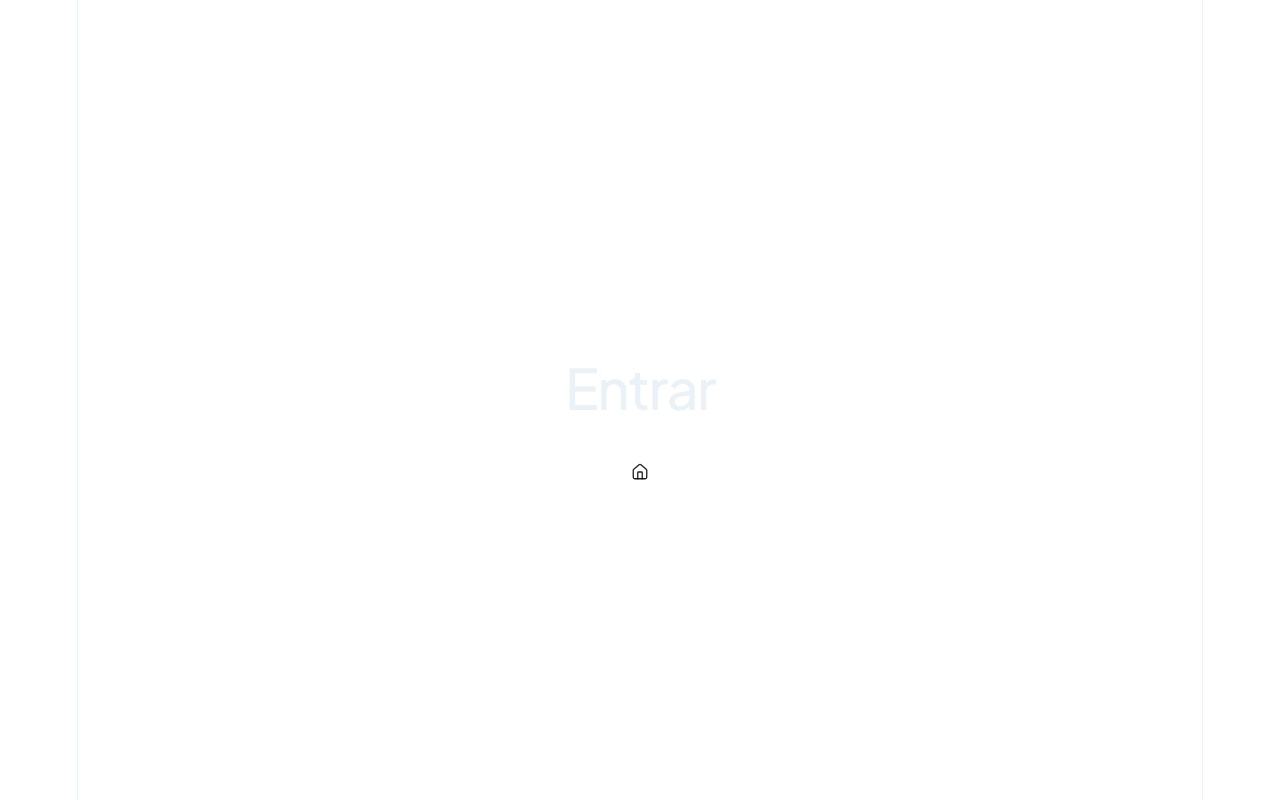
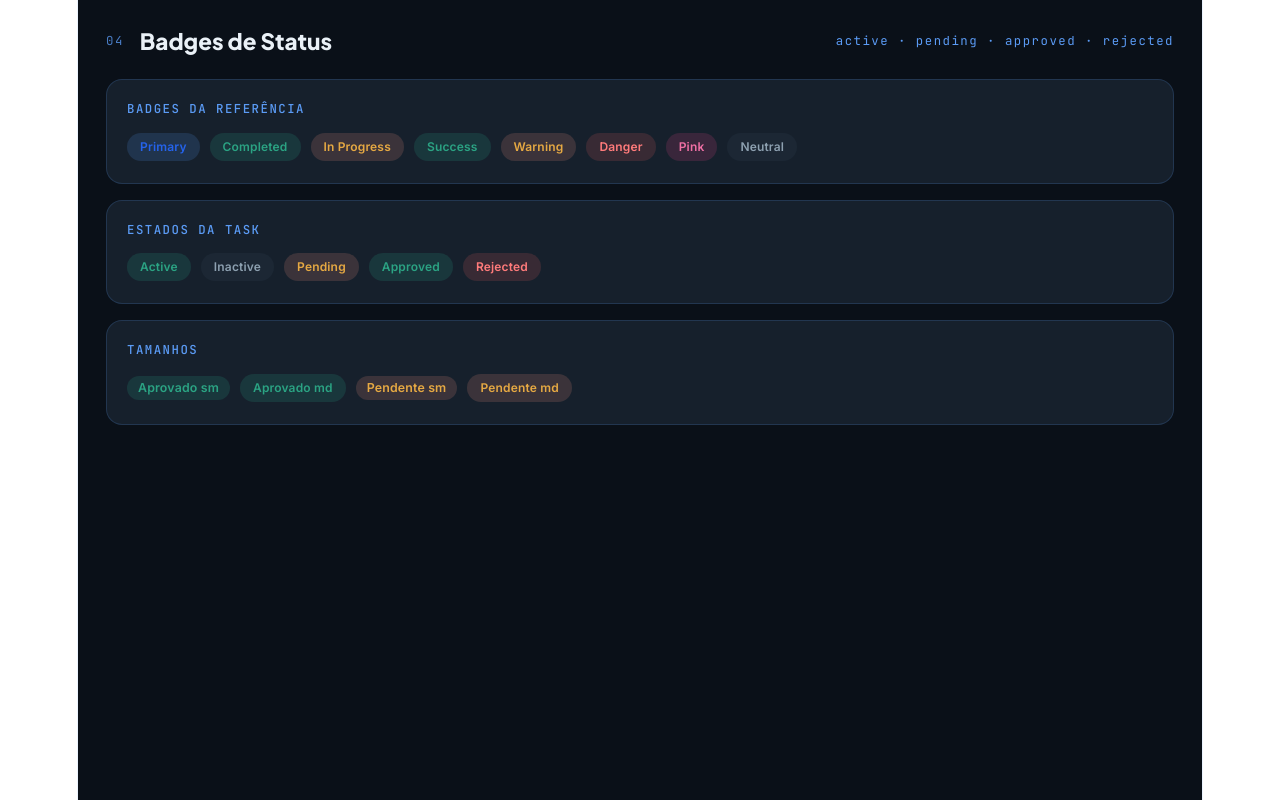
Before and after one commit to Atlas-IFRN/atlas-frontend, a React (Vite) app: page /components/status-badges in a window 1280 px wide. Before the commit this address led to /login. Built offline with nearby package versions, Linux system fonts and the light colour scheme; no server answers.

Commit message:
feat: adicionando status badge atom

```diff
--- /dev/null
+++ b/src/components/atoms/StatusBadge/StatusBadge.css
@@ -0,0 +1,73 @@
+.atlas-status-badge {
+  --status-badge-bg: var(--surface-2);
+  --status-badge-border: transparent;
+  --status-badge-color: var(--text-muted);
+  --status-badge-height: 28px;
+  --status-badge-padding-x: 12px;
+
+  align-items: center;
+  background: var(--status-badge-bg);
+  border: 1px solid var(--status-badge-border);
+  border-radius: 999px;
+  box-sizing: border-box;
+  color: var(--status-badge-color);
+  display: inline-flex;
+  font-family: var(--font-sans);
+  font-size: 12px;
+  font-weight: 600;
+  justify-content: center;
+  line-height: 1;
+  min-block-size: var(--status-badge-height);
+  padding-block: 0;
+  padding-inline: var(--status-badge-padding-x);
+  white-space: nowrap;
+}
+
+.atlas-status-badge--sm {
+  --status-badge-height: 24px;
+  --status-badge-padding-x: 10px;
+
+  font-size: 0.6875rem;
+}
+
+.atlas-status-badge--md {
+  --status-badge-height: 28px;
+  --status-badge-padding-x: 12px;
+}
+
+.atlas-status-badge--primary {
+  --status-badge-bg: var(--primary-soft);
+  --status-badge-color: var(--primary-700);
+}
+
+.atlas-status-badge--completed,
+.atlas-status-badge--active,
+.atlas-status-badge--approved,
+.atlas-status-badge--success {
+  --status-badge-bg: var(--success-soft);
+  --status-badge-color: var(--teal);
+}
+
+.atlas-status-badge--in-progress,
+.atlas-status-badge--pending,
+.atlas-status-badge--warning {
+  --status-badge-bg: var(--progress-soft);
+  --status-badge-color: var(--amber);
+}
+
+.atlas-status-badge--danger,
+.atlas-status-badge--rejected {
+  --status-badge-bg: var(--danger-soft);
+  --status-badge-color: #ff7b7b;
+}
+
+.atlas-status-badge--pink {
+  --status-badge-bg: var(--pink-soft);
+  --status-badge-color: #f070a5;
+}
+
+.atlas-status-badge--neutral,
+.atlas-status-badge--inactive {
+  --status-badge-bg: color-mix(in srgb, var(--surface-2) 74%, transparent);
+  --status-badge-color: var(--text-muted);
+}
--- /dev/null
+++ b/src/components/atoms/StatusBadge/StatusBadge.tsx
@@ -0,0 +1,78 @@
+import { forwardRef } from 'react'
+import type { HTMLAttributes } from 'react'
+import './StatusBadge.css'
+
+export type StatusBadgeStatus =
+  | 'primary'
+  | 'completed'
+  | 'in-progress'
+  | 'success'
+  | 'warning'
+  | 'danger'
+  | 'pink'
+  | 'neutral'
+  | 'active'
+  | 'inactive'
+  | 'pending'
+  | 'approved'
+  | 'rejected'
+
+export type StatusBadgeSize = 'sm' | 'md'
+
+export interface StatusBadgeProps extends HTMLAttributes<HTMLSpanElement> {
+  status: StatusBadgeStatus
+  size?: StatusBadgeSize
+}
+
+const statusLabels = {
+  primary: 'Primary',
+  completed: 'Completed',
+  'in-progress': 'In Progress',
+  success: 'Success',
+  warning: 'Warning',
+  danger: 'Danger',
+  pink: 'Pink',
+  neutral: 'Neutral',
+  active: 'Active',
+  inactive: 'Inactive',
+  pending: 'Pending',
+  approved: 'Approved',
+  rejected: 'Rejected',
+} satisfies Record<StatusBadgeStatus, string>
+
+export const StatusBadge = forwardRef<HTMLSpanElement, StatusBadgeProps>(
+  function StatusBadge(
+    {
+      status,
+      size = 'md',
+      children,
+      className,
+      role = 'status',
+      ...props
+    },
+    ref,
+  ) {
+    const badgeClassName = [
+      'atlas-status-badge',
+      `atlas-status-badge--${status}`,
+      `atlas-status-badge--${size}`,
+      className,
+    ]
+      .filter(Boolean)
+      .join(' ')
+
+    return (
+      <span
+        {...props}
+        ref={ref}
+        className={badgeClassName}
+        role={role}
+        data-status={status}
+      >
+        {children ?? statusLabels[status]}
+      </span>
+    )
+  },
+)
+
+StatusBadge.displayName = 'StatusBadge'
--- /dev/null
+++ b/src/components/atoms/StatusBadge/index.ts
@@ -0,0 +1,6 @@
+export { StatusBadge } from './StatusBadge'
+export type {
+  StatusBadgeProps,
+  StatusBadgeSize,
+  StatusBadgeStatus,
+} from './StatusBadge'
--- /dev/null
+++ b/src/pages/components/StatusBadgeDemoPage.css
@@ -0,0 +1,84 @@
+.status-badge-demo-page {
+  background: var(--page-bg);
+  box-sizing: border-box;
+  color: var(--text);
+  min-height: 100svh;
+  padding: 28px 28px 36px;
+  text-align: left;
+}
+
+.status-badge-demo-header {
+  align-items: center;
+  display: flex;
+  justify-content: space-between;
+  margin-bottom: 24px;
+}
+
+.status-badge-demo-title {
+  align-items: center;
+  display: flex;
+  gap: 16px;
+}
+
+.status-badge-demo-index,
+.status-badge-demo-nav,
+.status-badge-demo-panel h2 {
+  color: var(--primary);
+  font-family: var(--font-mono);
+  font-size: 0.6875rem;
+  letter-spacing: 0.12em;
+}
+
+.status-badge-demo-index {
+  opacity: 0.78;
+}
+
+.status-badge-demo-title h1 {
+  color: var(--text);
+  font-size: 1.25rem;
+  font-weight: 800;
+  letter-spacing: 0;
+  line-height: 1.2;
+  margin: 0;
+}
+
+.status-badge-demo-nav {
+  margin: 0;
+}
+
+.status-badge-demo-panel {
+  background: color-mix(in srgb, var(--surface) 76%, var(--content-bg));
+  border: 1px solid var(--border-2);
+  border-radius: 16px;
+  box-sizing: border-box;
+  margin-bottom: 16px;
+  padding: 22px 20px;
+}
+
+.status-badge-demo-panel h2 {
+  margin: 0 0 16px;
+  text-transform: uppercase;
+}
+
+.status-badge-demo-row {
+  align-items: center;
+  display: flex;
+  flex-wrap: wrap;
+  gap: 10px;
+}
+
+@media (max-width: 680px) {
+  .status-badge-demo-page {
+    padding: 22px 14px 28px;
+  }
+
+  .status-badge-demo-header {
+    align-items: flex-start;
+    flex-direction: column;
+    gap: 10px;
+  }
+
+  .status-badge-demo-panel {
+    padding: 18px 16px;
+  }
+}
--- /dev/null
+++ b/src/pages/components/StatusBadgeDemoPage.tsx
@@ -0,0 +1,82 @@
+import { StatusBadge } from '../../components/atoms/StatusBadge'
+import './StatusBadgeDemoPage.css'
+
+const visualStatuses = [
+  'primary',
+  'completed',
+  'in-progress',
+  'success',
+  'warning',
+  'danger',
+  'pink',
+  'neutral',
+] as const
+
+const taskStatuses = [
+  'active',
+  'inactive',
+  'pending',
+  'approved',
+  'rejected',
+] as const
+
+export default function StatusBadgeDemoPage() {
+  return (
+    <main className="status-badge-demo-page">
+      <header className="status-badge-demo-header">
+        <div className="status-badge-demo-title">
+          <span className="status-badge-demo-index">04</span>
+          <h1>Badges de Status</h1>
+        </div>
+        <p className="status-badge-demo-nav">
+          active · pending · approved · rejected
+        </p>
+      </header>
+
+      <section
+        className="status-badge-demo-panel"
+        aria-labelledby="status-badge-visual"
+      >
+        <h2 id="status-badge-visual">Badges da referência</h2>
+        <div className="status-badge-demo-row">
+          {visualStatuses.map((status) => (
+            <StatusBadge key={status} status={status} />
+          ))}
+        </div>
+      </section>
+
+      <section
+        className="status-badge-demo-panel"
+        aria-labelledby="status-badge-system"
+      >
+        <h2 id="status-badge-system">Estados da task</h2>
+        <div className="status-badge-demo-row">
+          {taskStatuses.map((status) => (
+            <StatusBadge key={status} status={status} />
+          ))}
+        </div>
+      </section>
+
+      <section
+        className="status-badge-demo-panel"
+        aria-labelledby="status-badge-sizes"
+      >
+        <h2 id="status-badge-sizes">Tamanhos</h2>
+        <div className="status-badge-demo-row">
+          <StatusBadge status="approved" size="sm">
+            Aprovado sm
+          </StatusBadge>
+          <StatusBadge status="approved" size="md">
+            Aprovado md
+          </StatusBadge>
+          <StatusBadge status="pending" size="sm">
+            Pendente sm
+          </StatusBadge>
+          <StatusBadge status="pending" size="md">
+            Pendente md
+          </StatusBadge>
+        </div>
+      </section>
+    </main>
+  )
+}
--- a/src/routes/AppRoutes.tsx
+++ b/src/routes/AppRoutes.tsx
@@ -6,6 +6,11 @@ import { RoleRoute } from './RoleRoute'
 
 const LoginPage = lazy(() => import('../pages/auth/LoginPage'))
 const AuthCallbackPage = lazy(() => import('../pages/auth/AuthCallbackPage'))
+
+// Componentes da pagina de demonstracao (excluir depois de testar).
+const StatusBadgeDemoPage = lazy(
+  () => import('../pages/components/StatusBadgeDemoPage'),
+)
 
 const FeedPage = lazy(() => import('../pages/feed/FeedPage'))
 const CreatePostPage = lazy(() => import('../pages/feed/CreatePostPage'))
@@ -91,6 +96,10 @@ export function AppRoutes() {
       <Routes>
         <Route path="/login" element={<LoginPage />} />
         <Route path="/auth/callback" element={<AuthCallbackPage />} />
+        <Route
+          path="/components/status-badges"
+          element={<StatusBadgeDemoPage />}
+        />
 
         <Route element={<ProtectedRoute />}>
           <Route element={<AppLayout />}>
```
